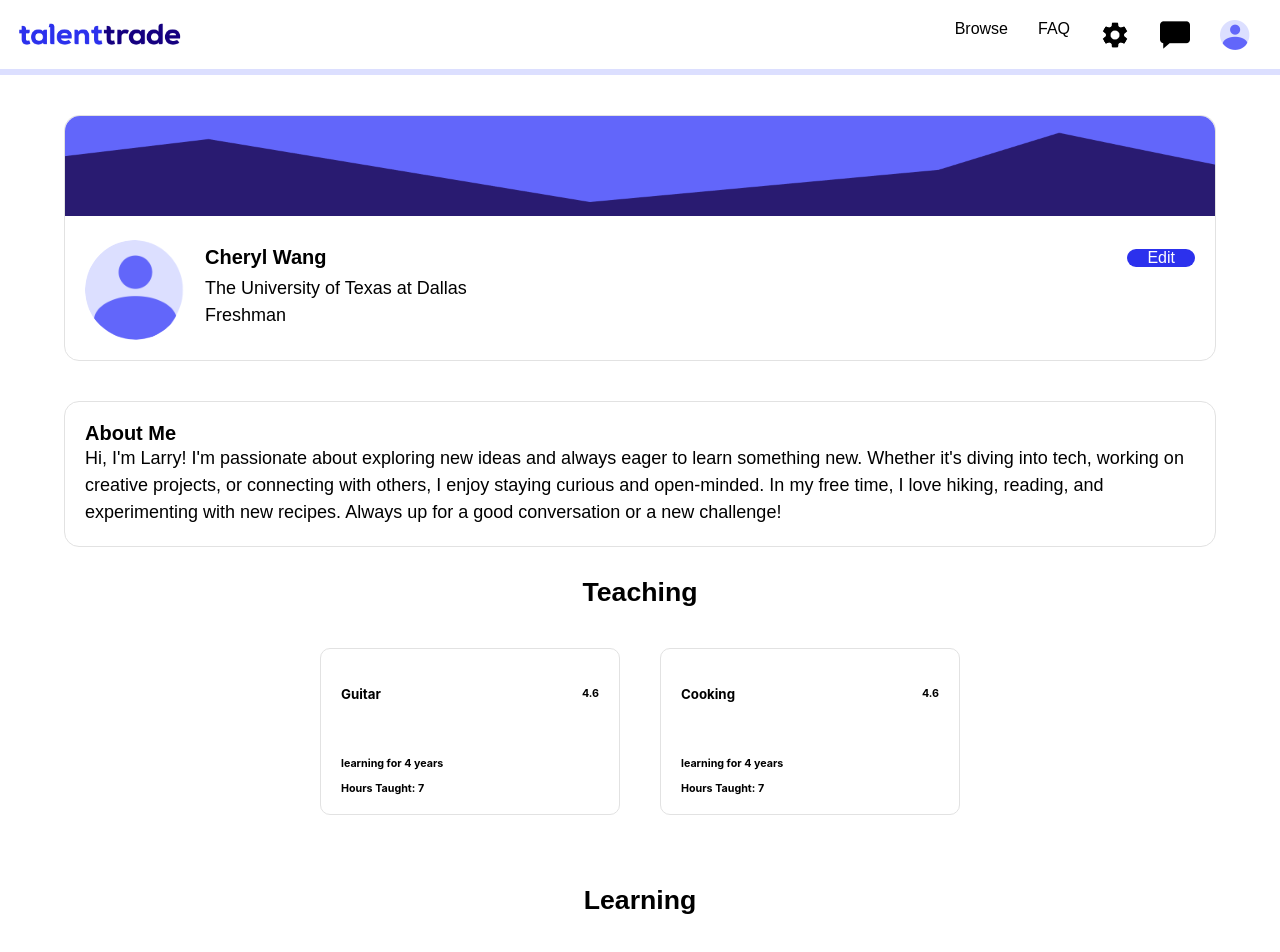
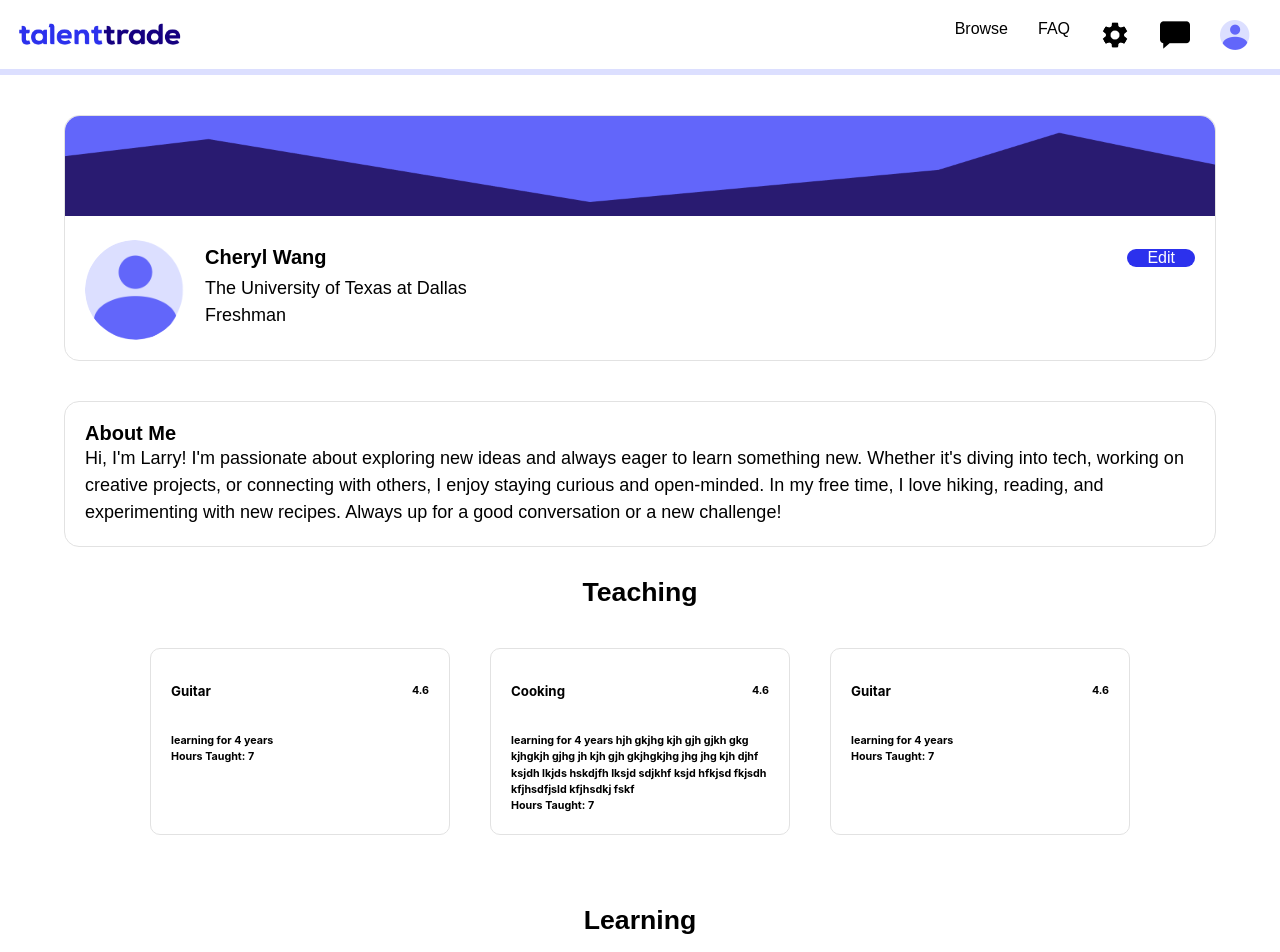
Before and after one commit to acm-projects/TalentTrade, a React (Create React App) app in the folder frontend/: page /profile in a window 1280 px wide. Shown: the top 952 px of the page. Built offline with nearby package versions, Linux system fonts and the light colour scheme; a web font is replaced by a local one.

Commit message:
edited profile page

```diff
--- a/frontend/src/components/userDetails/teachingCard.js
+++ b/frontend/src/components/userDetails/teachingCard.js
@@ -12,9 +12,10 @@ const TeachingCard = ({ teaching_skill }) => {
             </div>
             <div className='descriptionText'>
                 <h6>{teaching_skill.Description}</h6>
-                <h6>Hours Taught: {teaching_skill.Hours_taught}</h6>
+                <div className='bottom'>
+                    <h6>Hours Taught: {teaching_skill.Hours_taught}</h6>
+                </div>
             </div>
-
         </div>
     )
 
--- a/frontend/src/pages/profilepage/profile.css
+++ b/frontend/src/pages/profilepage/profile.css
@@ -18,7 +18,7 @@
     justify-content:space-between;
     align-items: center;
     padding: 20px;
-    height:100%;
+    height:auto;
     width:100%
 }
 
@@ -29,7 +29,6 @@
 .topright {
     display: flex;
     justify-content: flex-end;
-    height:100%;
 }
 
 .edit {
@@ -62,6 +61,10 @@
     border-top-right-radius: 15px;
     overflow: hidden;
     padding:0;
+}
+
+.topText {
+    vertical-align: top;
 }
 
 .profileTextHeader {
@@ -113,9 +116,17 @@ p {
 
 .descriptionText {
     margin:0;
-    padding-left: 20px;
-    line-height: 0;
+    padding: 20px;
+    padding-top: 0px;
+    line-height: 1.5;
+    flex-grow: 1;
 }
+
+h6 {
+    margin: 0;
+    vertical-align: baseline;
+}
+
 
 .teachingCardText {
     line-height: 0;
@@ -125,6 +136,7 @@ p {
 .center {
     text-align: center;
 }
+
 
 @media only screen and (min-width: 600px) {
     .box {
--- a/frontend/src/pages/profilepage/profile.js
+++ b/frontend/src/pages/profilepage/profile.js
@@ -22,7 +22,7 @@ const Profile = () => {
     }
     const teaching_skill2 = {
         Name: "Cooking",
-        Description: "learning for 4 years ",
+        Description: "learning for 4 years  hjh gkjhg kjh gjh gjkh gkg kjhgkjh gjhg jh kjh gjh gkjhgkjhg jhg jhg kjh  djhf ksjdh lkjds hskdjfh lksjd sdjkhf ksjd hfkjsd fkjsdh kfjhsdfjsld kfjhsdkj fskf",
         Rating_score: 4.6,
         Hours_taught:7
     }
@@ -53,6 +53,7 @@ const Profile = () => {
                 <div className='container'>
                     <TeachingCard teaching_skill = {teaching_skill1} />
                     <TeachingCard teaching_skill = {teaching_skill2} />
+                    <TeachingCard teaching_skill = {teaching_skill1} />
                 </div>
             </div>
             <div>
```
